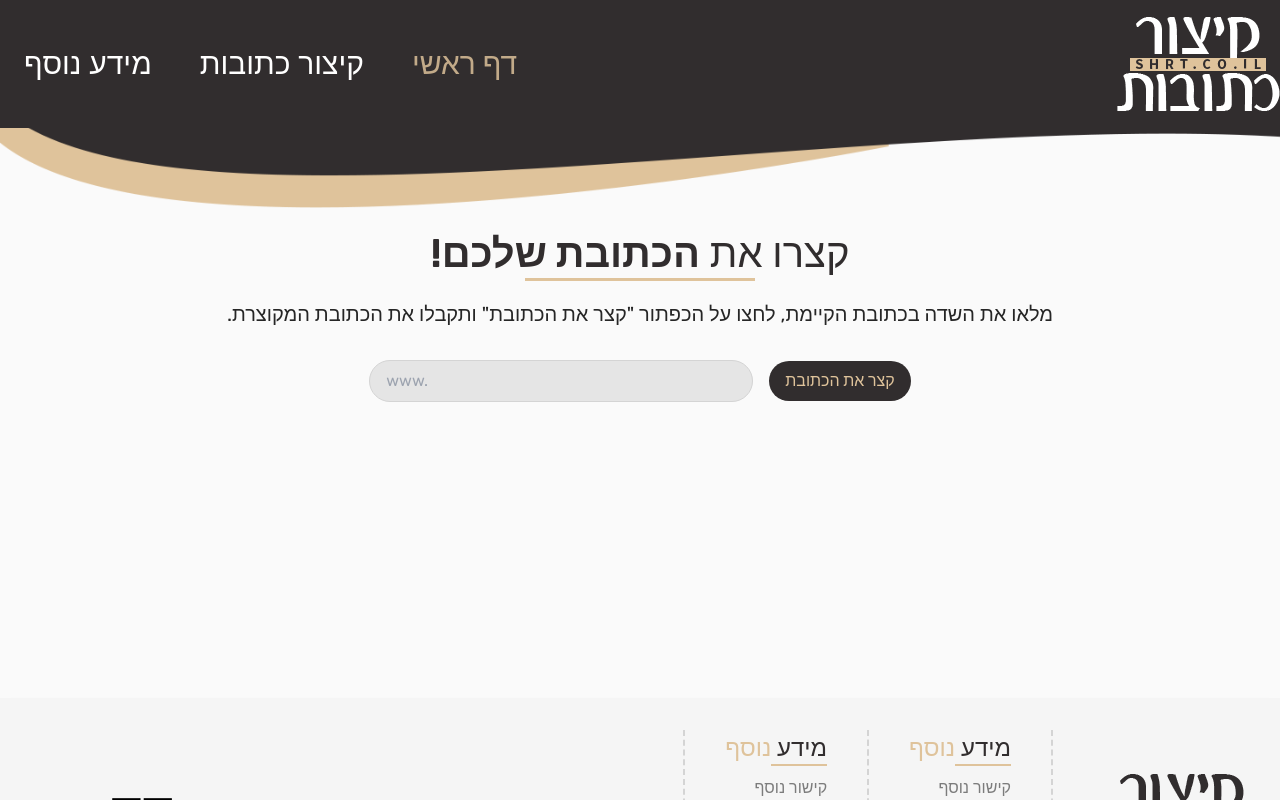
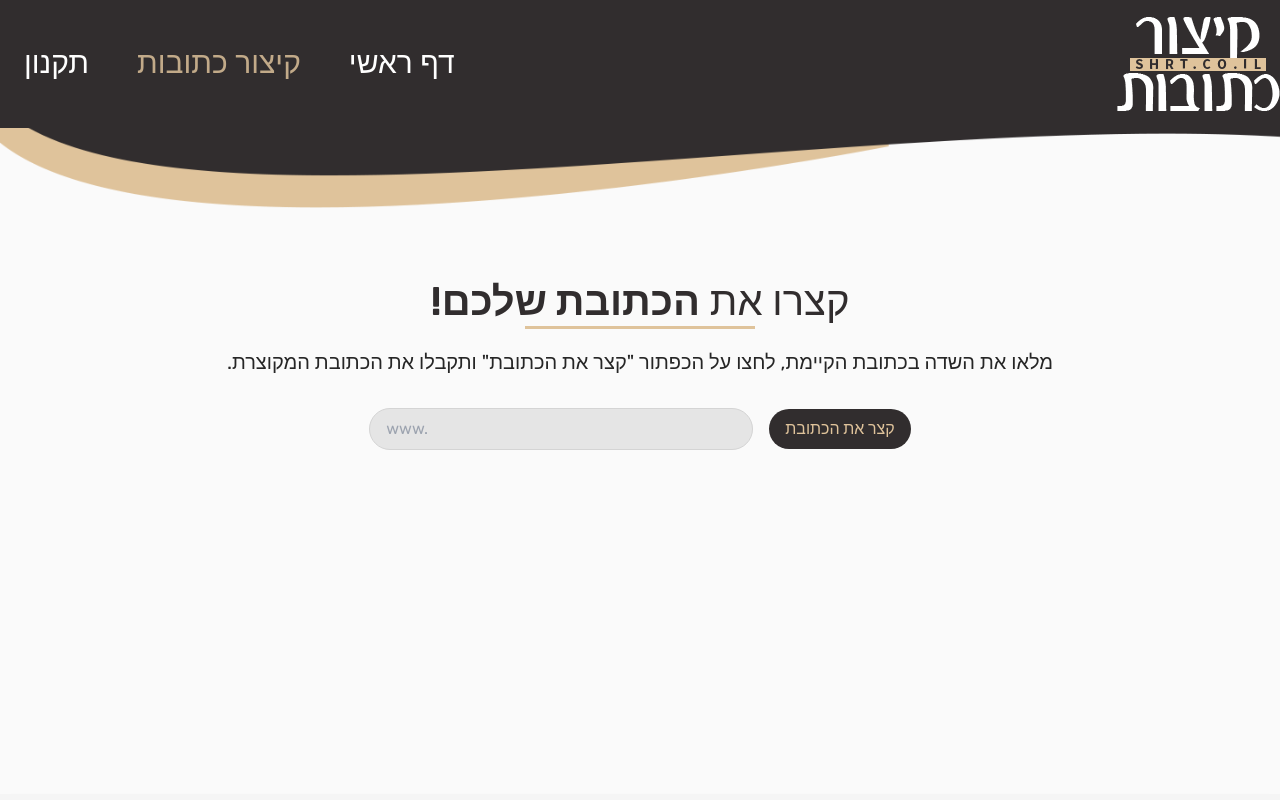
Before and after one commit to ShiNxz/ShortLinks, a Next.js app: page /shorten in a window 1280 px wide. Shown: the top 800 px of the page. Built offline with nearby package versions, Linux system fonts and the light colour scheme.

Commit message:
Layout & texts update

```diff
--- /dev/null
+++ b/components/Pages/Terms/index.jsx
@@ -0,0 +1,56 @@
+import styled from 'styled-components'
+import { Title } from '../Home/Header'
+
+const TermsParagraph = styled.p`
+	font-size: 1.2rem;
+	color: #312d2e;
+	display: flex;
+	flex-direction: column;
+
+	& > span::before {
+		content: '• ';
+	}
+`
+
+const TermsofService = () => {
+	return (
+		<div className='bg-neutral-200 p-40'>
+			<Title>תקנון</Title>
+			<TermsParagraph>
+				<span>האתר SHRT.co.il מופעל ע"י אופק עפרון ואמיר אליז ומשתמש אתר לשירות קיצור כתובות ברשת</span>
+				<span>האמור בתקנון נרשם בלשון זכר אך הוא פונה לבני שני המינים באופן שווה</span>
+				<span>עצם יצירת קיצור באתר תהווה הצהרה מצד הלקוח כי קרא את הוראות תקנון זה, הבין אותן והסכים להן</span>
+				<span>
+					יש ליצור קישורים תקינים וחוקיים, האתר שומר לעצמו את הזכות להסיר קישורים לא חוקיים, לינקים שבורים,
+					קיצור לספאם
+				</span>
+				<span>
+					ולינקים אשר מפירים זכויות יוצרים ו/או סימן רשום או כל הפרה של קניין רוחני בכל עת וכן לשלול שימוש
+					ממשתמש שאינו עומד בתקנון על פי שיקול דעתנו ובכל עת
+				</span>
+				<span>
+					האתר אינו אחראי לכל תקלה ו/או עיכוב ו/או מחיקה שנגרמה כתוצאה מכוח עליון ו/או מאירועים שאינם בשליטתה
+				</span>
+				<span>לכל שאלה, בקשה אוהצעה ניתן לפנות אל הנהלת האתר דרך טופס צור קשר</span>
+				<span>
+					האתר אינו אחראי לכל נזק שונובע מהשימוש או השימוש השגוי באתר לרבות כל נזק מקרי, מיוחד, עקיף או תוצאתי
+					- ככל שהחוק מתיר זאת
+				</span>
+				<span>על משתמשי האתר חלה האחראיות המלאה על שימוש באופציית קיצור התכתובות</span>
+				<span>לחיצה על כפתור "קצר את הכתובת" מהווה אישור לתקנון זה</span>
+				<span>כל זכויות הקניין הרוחני באתר הינן רכושה הבלעדי של החברה</span>
+				<span>
+					אין להעתיק, להפיץ, לפרסם לשכל או להשתמש בכל דרך אחרת במידע כלשהו מן האתר, למעט קיצורים שנוצרו
+					ומותרים להפצה חופשית, אלא אם ניתנה הסכמה לכך מראש ובכתה מטעם האתר
+				</span>
+				<span>כלל המוצג מטעם האתר מוגן בזכויות יוצרים ע"י בעלי האתר</span>
+				<span>
+					כל עבירה על תקנון זה הינה באחריות המשתמש בלבד, במידה ותתבצע עבירה טיפול בנושא יעשה בהתאם לדין מדינת
+					ישראל בלבד ולרשות השופטת במדינה והינה בעלת סמכות השיפוט הבלעדית
+				</span>
+			</TermsParagraph>
+		</div>
+	)
+}
+
+export default TermsofService
--- /dev/null
+++ b/components/UI/Layout.jsx
@@ -0,0 +1,30 @@
+import Navbar from '@/components/UI/Navbar'
+import Footer from '@/components/UI/Footer'
+import Main from '@/components/UI/Main'
+import Head from '@/components/UI/Head'
+
+import { AnimatePresence, motion } from 'framer-motion'
+
+const Layout = ({ title, children }) => {
+	return (
+		<>
+			<Head title={title} />
+
+			<Navbar />
+			<AnimatePresence>
+				<motion.div
+					initial={{ opacity: 0, y: 10 }}
+					animate={{ opacity: 1, y: 0 }}
+					exit={{ opacity: 0, y: 10 }}
+					transition={{ duration: 0.2 }}
+					key={title}
+				>
+					<Main>{children}</Main>
+				</motion.div>
+			</AnimatePresence>
+			<Footer />
+		</>
+	)
+}
+
+export default Layout
--- a/components/UI/Navbar.jsx
+++ b/components/UI/Navbar.jsx
@@ -1,43 +1,80 @@
 import bg from '@/public/assets/ui/navbar.png'
 import logo from '@/public/assets/logo.png'
+import styled from 'styled-components'
+import { useRouter } from 'next/router'
+import Link from 'next/link'
 
 const pages = [
 	{
 		title: 'דף ראשי',
-		active: true,
+		page: '/',
 	},
 	{
 		title: 'קיצור כתובות',
+		page: '/shorten',
 	},
 	{
-		title: 'מידע נוסף',
+		title: 'תקנון',
+		page: '/terms',
 	},
 ]
 
-const Item = ({ title, active }) => {
+const ItemStyled = styled.div`
+	color: ${({ active }) => (active ? '#c2aa89' : '#fff')};
+	//font-weight: ${({ active }) => (active ? '500' : '300')};
+	text-decoration: none;
+	transition: all 0.3s ease;
+	cursor: pointer;
+
+	&:hover {
+		color: #c2aa89;
+	}
+
+	&::after {
+		display: block;
+		content: '';
+		border-bottom: solid 2px #c2aa89;
+		transform: scaleX(0);
+		transition: transform 250ms ease-in-out;
+	}
+
+	&:hover::after {
+		transform: scaleX(1);
+	}
+`
+
+const Item = ({ title, active, page }) => {
 	// Link
 	return (
-		<div
-			className={`text-3xl mx-6 ${
-				active ? 'text-[#c2aa89] font-medium' : 'text-white font-light'
-			} hover:text-[#c2aa89] duration-200 `}
+		<Link
+			href={page}
+			key={title}
 		>
-			{title}
-		</div>
+			<ItemStyled
+				className={`text-3xl mx-6`}
+				active={active}
+			>
+				{title}
+			</ItemStyled>
+		</Link>
 	)
 }
 
 const Navbar = () => {
+	const router = useRouter()
+	console.log(router.asPath)
+
 	return (
 		<div className='h-32 relative'>
 			<div className='w-full bg-[#312d2e] py-8 h-32 flex justify-between items-center flex-row container mx-auto z-10 relative'>
 				<img src={logo.src} />
 				<div className='flex flex-row'>
-					{pages.map(({ title, active }) => (
+					{pages.map(({ title, page }) => (
 						<Item
 							title={title}
-							active={active}
-							key={title}
+							active={router.asPath === page}
+							key={page}
+							page={page}
 						/>
 					))}
 				</div>
--- a/next.config.js
+++ b/next.config.js
@@ -5,6 +5,10 @@ const nextConfig = {
 	env: {
 		BASE_URI: process.env.BASE_URI,
 	},
+	compiler: {
+		// Enables the styled-components SWC transform
+		styledComponents: true,
+	},
 }
 
 module.exports = nextConfig
--- a/pages/api/shorten.js
+++ b/pages/api/shorten.js
@@ -23,7 +23,7 @@ const handler = async (req, res) => {
 			})
 
 			// make it delayed by 1000 ms
-			await new Promise((resolve) => setTimeout(() => resolve(), 1000))
+			// await new Promise((resolve) => setTimeout(() => resolve(), 1000))
 
 			res.status(200).json({ success: true, url, shortCode, shortUrl: `${process.env.BASE_URI}/${shortCode}` })
 		}
--- a/pages/index.jsx
+++ b/pages/index.jsx
@@ -1,24 +1,13 @@
-import Navbar from '@/components/UI/Navbar'
-import Footer from '@/components/UI/Footer'
-import Main from '@/components/UI/Main'
-import Head from '@/components/UI/Head'
-
 import HeaderBlock from '@/components/Pages/Home/Header'
 import MainBlock from '@/components/Pages/Home/Main'
+import Layout from '@/components/UI/Layout'
 
 const Index = () => {
 	return (
-		<>
-			<Head title='דף ראשי' />
-
-			<Navbar />
-			<Main>
-				<HeaderBlock />
-				<MainBlock />
-
-			</Main>
-			<Footer />
-		</>
+		<Layout title='דף ראשי'>
+			<HeaderBlock />
+			<MainBlock />
+		</Layout>
 	)
 }
 
--- a/pages/shorten.jsx
+++ b/pages/shorten.jsx
@@ -1,21 +1,13 @@
-import Navbar from '@/components/UI/Navbar'
-import Footer from '@/components/UI/Footer'
-import Main from '@/components/UI/Main'
-import Head from '@/components/UI/Head'
-
+import Layout from '@/components/UI/Layout'
 import MainBlock from '@/components/Pages/Home/Main'
 
 const Index = () => {
 	return (
-		<>
-			<Head title='קיצור כתובות' />
-
-			<Navbar />
-			<Main>
+		<Layout title='קיצור כתובות'>
+			<div className='py-12'>
 				<MainBlock />
-			</Main>
-			<Footer />
-		</>
+			</div>
+		</Layout>
 	)
 }
 
--- /dev/null
+++ b/pages/terms.jsx
@@ -0,0 +1,13 @@
+import Layout from '@/components/UI/Layout'
+
+import TermsofService from '@/components/Pages/Terms'
+
+const Terms = () => {
+	return (
+		<Layout title='תקנון'>
+			<TermsofService />
+		</Layout>
+	)
+}
+
+export default Terms
```
